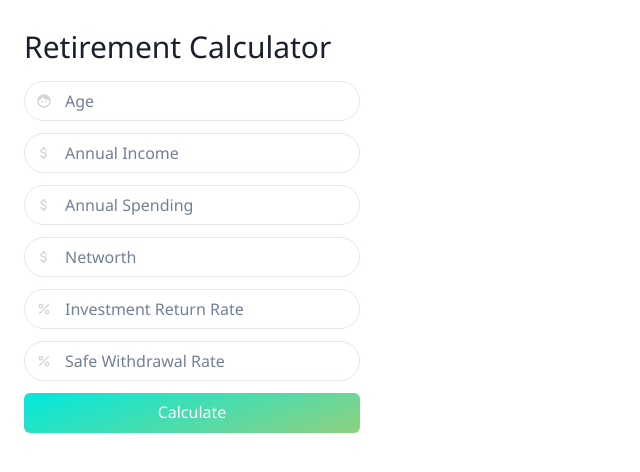
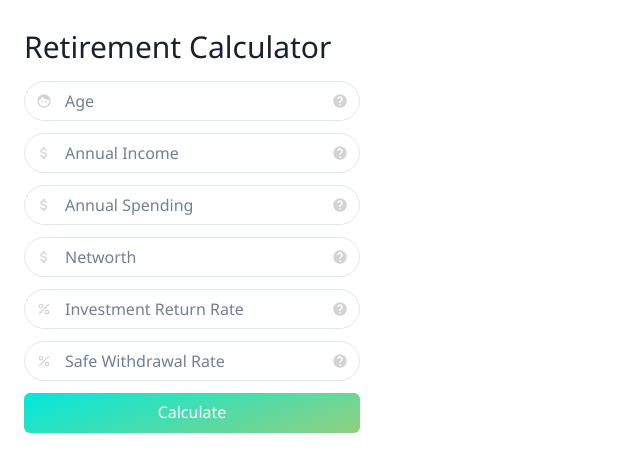
Before and after one commit to therealbluepandabear/fire-finance, a React (Create React App) app: page / in a window 1280 px wide. Shown: the top 472 px of the page, without its empty margins (0-640 px from the left). Built offline with nearby package versions, Linux system fonts and the light colour scheme.

Commit message:
Add a tooltip for each input element.

```diff
--- a/src/components/retirement-calculator/RetirementCalculatorForm.tsx
+++ b/src/components/retirement-calculator/RetirementCalculatorForm.tsx
@@ -1,5 +1,17 @@
-import { Flex, Text, InputGroup, InputLeftElement, Input, Button, FormErrorMessage, FormControl, Box } from '@chakra-ui/react'
-import { MdFace, MdAttachMoney, MdPercent } from 'react-icons/md'
+import {
+    Flex,
+    Text,
+    InputGroup,
+    InputLeftElement,
+    Input,
+    Button,
+    FormErrorMessage,
+    FormControl,
+    Box,
+    InputRightElement,
+    Tooltip
+} from '@chakra-ui/react'
+import { MdFace, MdAttachMoney, MdPercent, MdHelp } from 'react-icons/md'
 import { RetirementCalculatorInputs } from '../../models/Calculator'
 import { RegisterOptions, SubmitHandler, useForm, UseFormRegisterReturn } from 'react-hook-form'
 
@@ -8,6 +20,7 @@ interface RetirementCalculatorInputProps {
     placeholder: string
     icon: JSX.Element
     register: UseFormRegisterReturn
+    tooltipText: string
 }
 
 function RetirementCalculatorInput(props: RetirementCalculatorInputProps): JSX.Element {
@@ -26,6 +39,12 @@ function RetirementCalculatorInput(props: RetirementCalculatorInputProps): JSX.E
                     type="number"
                     {...props.register}
                 />
+
+                <Tooltip label={props.tooltipText} textAlign="center" fontSize="12px">
+                    <InputRightElement>
+                        <MdHelp color="lightgray" />
+                    </InputRightElement>
+                </Tooltip>
             </InputGroup>
             <FormErrorMessage>{props.placeholder} is required</FormErrorMessage>
         </FormControl>
@@ -70,6 +89,7 @@ export default function RetirementCalculatorForm(props: RetirementCalculatorForm
                         icon={<MdFace color="lightgray" />}
                         isInvalid={!!errors.age}
                         register={register("age", registerOptions)}
+                        tooltipText="Your current age."
                     />
 
                     <RetirementCalculatorInput
@@ -77,6 +97,7 @@ export default function RetirementCalculatorForm(props: RetirementCalculatorForm
                         icon={<MdAttachMoney color="lightgray" />}
                         isInvalid={!!errors.annualIncome}
                         register={register("annualIncome", registerOptions)}
+                        tooltipText="Total income earned yearly after tax."
                     />
 
                     <RetirementCalculatorInput
@@ -84,6 +105,7 @@ export default function RetirementCalculatorForm(props: RetirementCalculatorForm
                         icon={<MdAttachMoney color="lightgray" />}
                         isInvalid={!!errors.annualSpending}
                         register={register("annualSpending", registerOptions)}
+                        tooltipText="Total money spent yearly."
                     />
 
                     <RetirementCalculatorInput
@@ -91,6 +113,7 @@ export default function RetirementCalculatorForm(props: RetirementCalculatorForm
                         icon={<MdAttachMoney color="lightgray" />}
                         isInvalid={!!errors.networth}
                         register={register("networth", registerOptions)}
+                        tooltipText="Total value of assets minus liabilities."
                     />
 
                     <RetirementCalculatorInput
@@ -98,6 +121,7 @@ export default function RetirementCalculatorForm(props: RetirementCalculatorForm
                         icon={<MdPercent color="lightgray" />}
                         isInvalid={!!errors.investmentReturnRate}
                         register={register("investmentReturnRate", registerOptions)}
+                        tooltipText="Yearly stock market rate of return."
                     />
 
                     <RetirementCalculatorInput
@@ -105,6 +129,7 @@ export default function RetirementCalculatorForm(props: RetirementCalculatorForm
                         icon={<MdPercent color="lightgray" />}
                         isInvalid={!!errors.safeWithdrawalRate}
                         register={register("safeWithdrawalRate", registerOptions)}
+                        tooltipText="Percentage of retirement savings to withdraw yearly."
                     />
 
                     <Button
```
